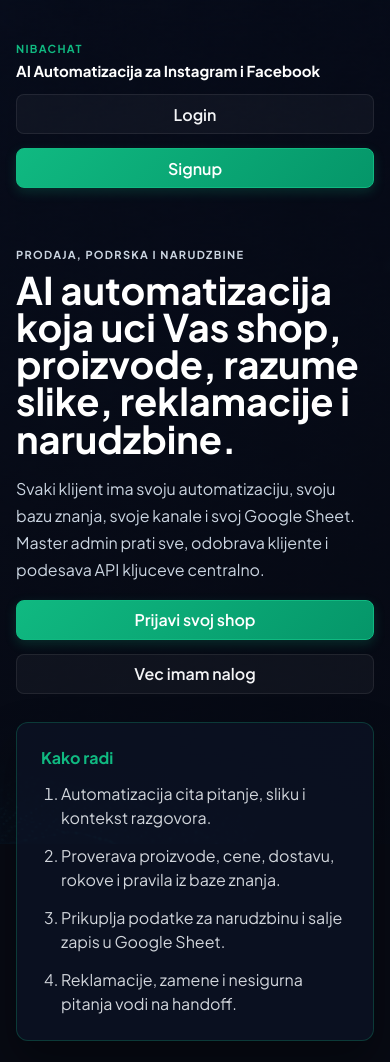
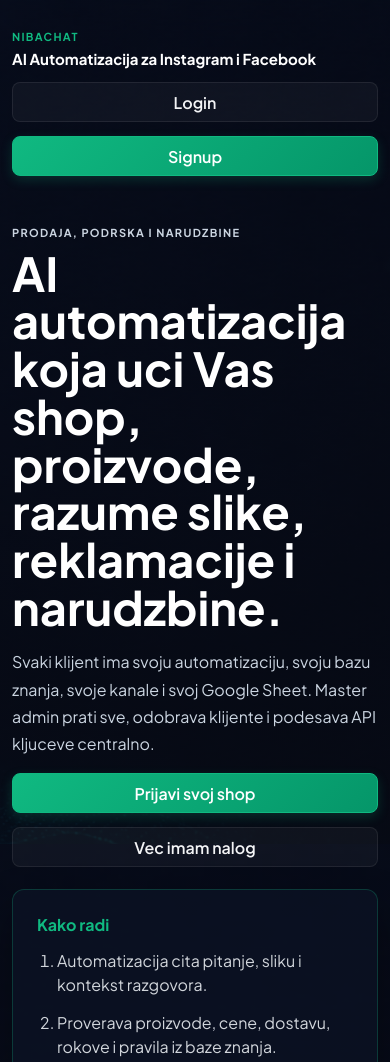
Before and after one commit to viplic/metabot, a website: page public/index.html in a window 390 px wide. Shown: the top 1062 px of the page. Drawn offline with Linux system fonts and the light colour scheme.

Commit message:
Improve mobile landing background and signup form

```diff
--- a/public/index.html
+++ b/public/index.html
@@ -88,10 +88,6 @@
             <label for="signupNiche">Niche / sta prodajete</label>
             <input id="signupNiche" name="niche" required placeholder="Nakit, odeca, custom pokloni..." />
           </div>
-          <div class="field">
-            <label for="signupNote">Napomena</label>
-            <textarea id="signupNote" name="signupNote" placeholder="Link sajta, Instagram profil, sta automatizacija treba da pokriva..."></textarea>
-          </div>
           <button class="primary">Posalji zahtev</button>
           <p id="signupStatus" class="form-note"></p>
         </form>
--- a/public/styles.css
+++ b/public/styles.css
@@ -45,6 +45,17 @@ body {
   background-attachment: fixed;
   font-family: var(--font-family);
   -webkit-font-smoothing: antialiased;
+}
+
+body::before {
+  content: "";
+  position: fixed;
+  inset: 0;
+  z-index: -1;
+  pointer-events: none;
+  background:
+    linear-gradient(135deg, rgba(7, 10, 19, 0.58), rgba(7, 10, 19, 0.82)),
+    url("/assets/nibachat-bg.png") center bottom / cover no-repeat;
 }
 
 body.landing-page {
@@ -1227,27 +1238,65 @@ dd {
 @media (max-width: 768px) {
   body {
     background-image:
-      linear-gradient(180deg, rgba(7, 10, 19, 0.58), rgba(7, 10, 19, 0.88)),
+      linear-gradient(180deg, rgba(7, 10, 19, 0.48), rgba(7, 10, 19, 0.82)),
       url("/assets/nibachat-bg.png"),
       var(--bg-gradient);
     background-position: center top, center top, center;
-    background-size: auto 100vh, auto 100vh, auto;
-    background-repeat: no-repeat, no-repeat, no-repeat;
+    background-size: cover, cover, auto;
+    background-repeat: repeat-y, repeat-y, no-repeat;
+  }
+
+  body::before {
+    background:
+      linear-gradient(180deg, rgba(7, 10, 19, 0.42), rgba(7, 10, 19, 0.80)),
+      url("/assets/nibachat-bg.png") center top / cover repeat-y;
   }
 
   body.landing-page {
     background-image:
-      linear-gradient(180deg, rgba(7, 10, 19, 0.42), rgba(7, 10, 19, 0.82)),
+      linear-gradient(180deg, rgba(7, 10, 19, 0.34), rgba(7, 10, 19, 0.76)),
       url("/assets/nibachat-bg.png");
     background-position: center top;
-    background-size: auto 100vh;
-    background-repeat: no-repeat;
+    background-size: cover;
+    background-repeat: repeat-y;
   }
 
   .topbar {
     align-items: flex-start;
     flex-direction: column;
     padding: 20px;
+  }
+
+  .landing-shell {
+    width: min(100% - 24px, 1180px);
+    padding: 16px 0 36px;
+  }
+
+  .landing-hero {
+    min-height: auto;
+    padding: 34px 0 24px;
+    gap: 22px;
+  }
+
+  .landing-hero h1 {
+    font-size: clamp(34px, 12vw, 52px);
+    line-height: 1.02;
+  }
+
+  .landing-panel,
+  .landing-signup,
+  .landing-steps article {
+    background: rgba(15, 22, 42, 0.50);
+  }
+
+  .landing-signup {
+    margin-top: 18px;
+    padding: 20px;
+    gap: 20px;
+  }
+
+  .signup-form {
+    gap: 14px;
   }
 
   .top-actions,
@@ -1305,4 +1354,10 @@ dd {
     align-items: stretch;
     flex-direction: column;
   }
+
+  .landing-actions .button-link,
+  .landing-actions button,
+  .signup-form button {
+    width: 100%;
+  }
 }
```
